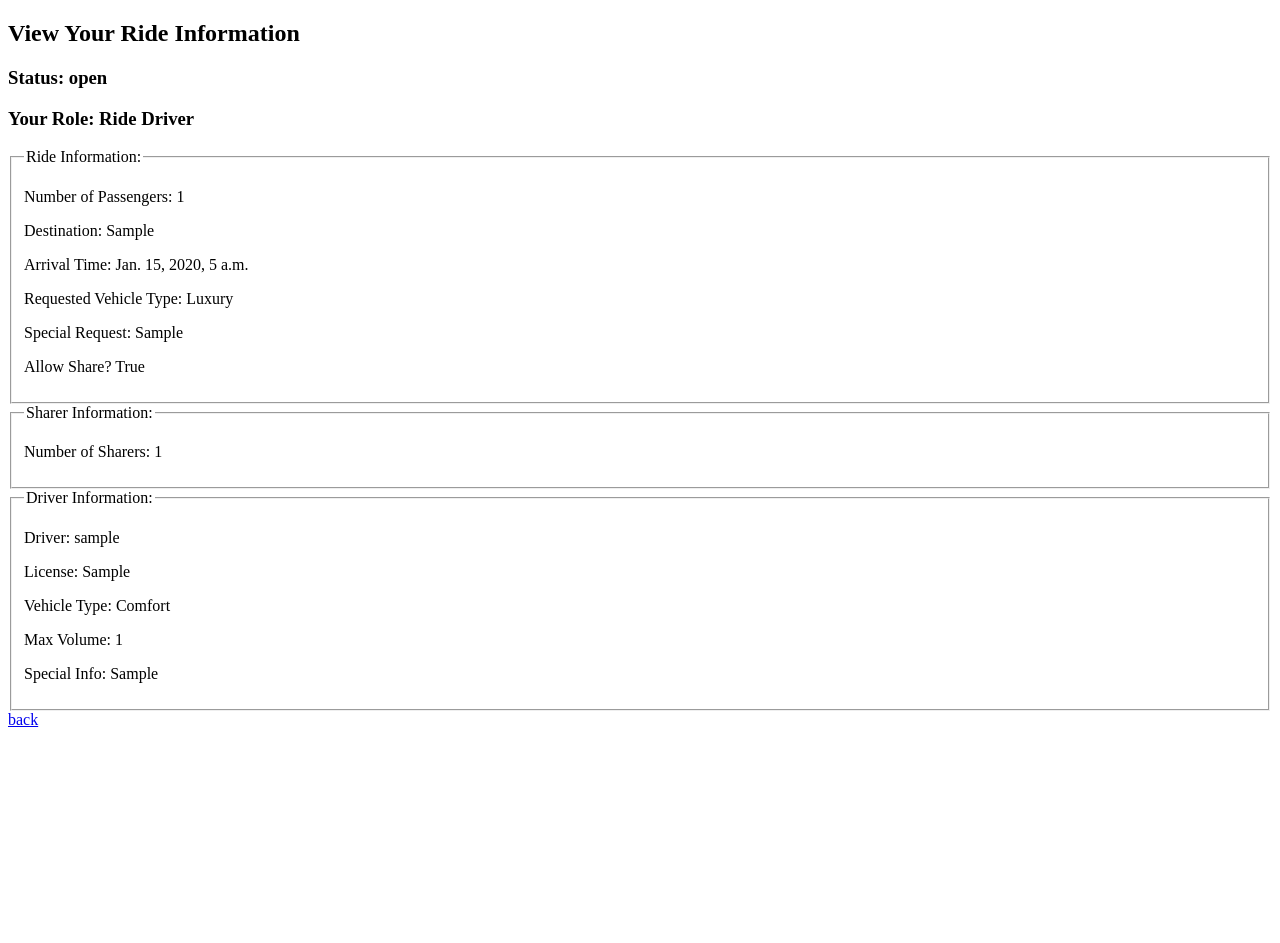
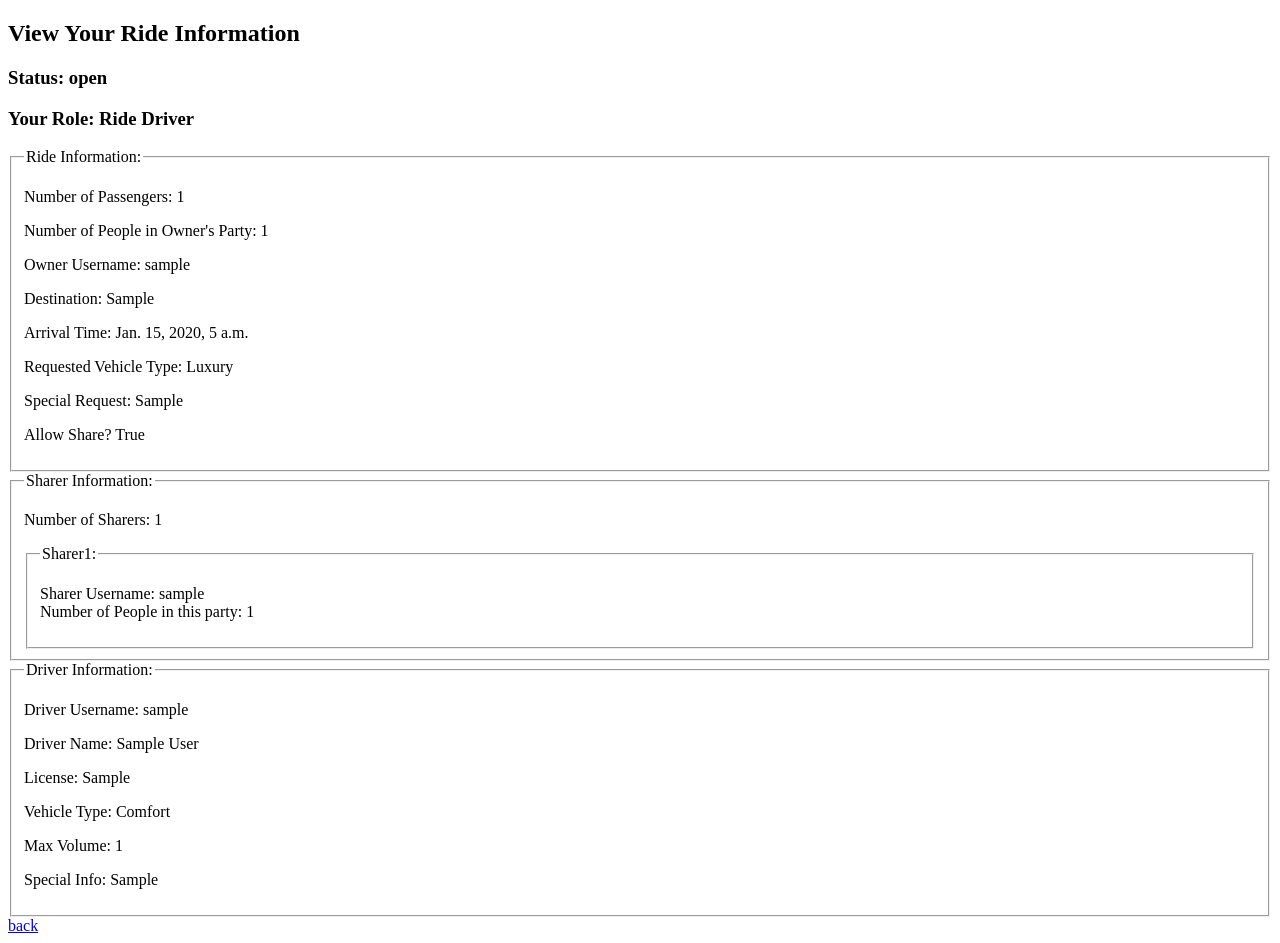
Before and after one commit to kaifeng-yu16/ride_sharing_app, a Django app: page /ride/driver_view/1/ in a window 1280 px wide. Before the commit the page ends 727 px from the top, so only its background shows below. Run offline with Django 4.2, Linux system fonts and the light colour scheme; a user stored in the database is signed in; tables that the repository leaves empty hold one stand-in row (values such as "Sample post").

Commit message:
add more info & fixed bugs

```diff
--- a/Weber/ride/templates/ride/driver_view.html
+++ b/Weber/ride/templates/ride/driver_view.html
@@ -11,6 +11,8 @@
         <fieldset>
             <legend>Ride Information:</legend>
                 <p>Number of Passengers:  {{ ride.num_passengers }}</p>
+                <p>Number of People in Owner's Party:  {{ ride.num_owners }}</p>
+                <p>Owner Username: {{ ride.owner.username }}</p>
                 <p>Destination:  {{ ride.destination }}</p>
                 <p>Arrival Time:  {{ ride.arrival_time }}</p>
                 <p>Requested Vehicle Type:  {{ ride.vehicle_type }}</p>
@@ -20,11 +22,19 @@
         <fieldset>
             <legend>Sharer Information:</legend>
             <p>Number of Sharers:  {{sharer_num}}</p>
+            {% for s in sharers %}
+                <fieldset>
+                <legend>Sharer{{ forloop.counter }}: </legend>
+                <p>Sharer Username:  {{s.sharer.username}}</br>
+                Number of People in this party:  {{ s.num_of_sharers }}</p>
+                </fieldset>
+            {% endfor %}
         </fieldset>
         {% if ride.driver %}
         <fieldset>
             <legend>Driver Information:</legend>
-            <p>Driver: {{ ride.driver.user }}</p>
+            <p>Driver Username: {{ ride.driver.user }}</p>
+            <p>Driver Name: {{ ride.driver.first_name }} {{ride.driver.last_name}}</p>
             <p>License: {{ ride.driver.license }}</p>
             <p>Vehicle Type: {{ ride.driver.vehicle_type }}</p>
             <p>Max Volume: {{ ride.driver.max_volume }}</p>
--- a/Weber/ride/views.py
+++ b/Weber/ride/views.py
@@ -249,6 +249,7 @@ def create_ride(request):
 
 @login_required
 def search_as_sharer(request):
+    cur_time = timezone.localtime().strftime('%Y-%m-%dT%H:%M')
     if request.method == "POST":
         destination = request.POST['destination']
         early_time = request.POST['early_time']
@@ -256,9 +257,8 @@ def search_as_sharer(request):
         search_results = Ride.objects.filter(destination=destination, status='open',
                                              arrival_time__range=(early_time, late_time),
                                              allow_share=True).exclude(owner=request.user).order_by('arrival_time')
-        return render(request, 'ride/search_as_sharer.html', {'has_result': True, 'search_results': search_results})
+        return render(request, 'ride/search_as_sharer.html', {'time': cur_time, 'has_result': True, 'search_results': search_results})
     else:
-        cur_time = timezone.localtime().strftime('%Y-%m-%dT%H:%M')
         return render(request, 'ride/search_as_sharer.html', {'time': cur_time})
 
 @login_required
--- a/Weber/user/views.py
+++ b/Weber/user/views.py
@@ -35,6 +35,8 @@ def add_driver(request):
     if request.method == "GET":
         return render(request, 'user/add_driver.html')
     else:
+        if hasattr(request.user, "driver"):
+            return HttpResponse('You are already a driver!')
         first_name = request.POST['first']
         last_name = request.POST['last']
         license = request.POST['License']
```
Also changed, not shown: Weber/ride/templates/ride/owner_view.html (+10 -1 lines), Weber/ride/templates/ride/sharer_view.html (+11 -1 lines).
